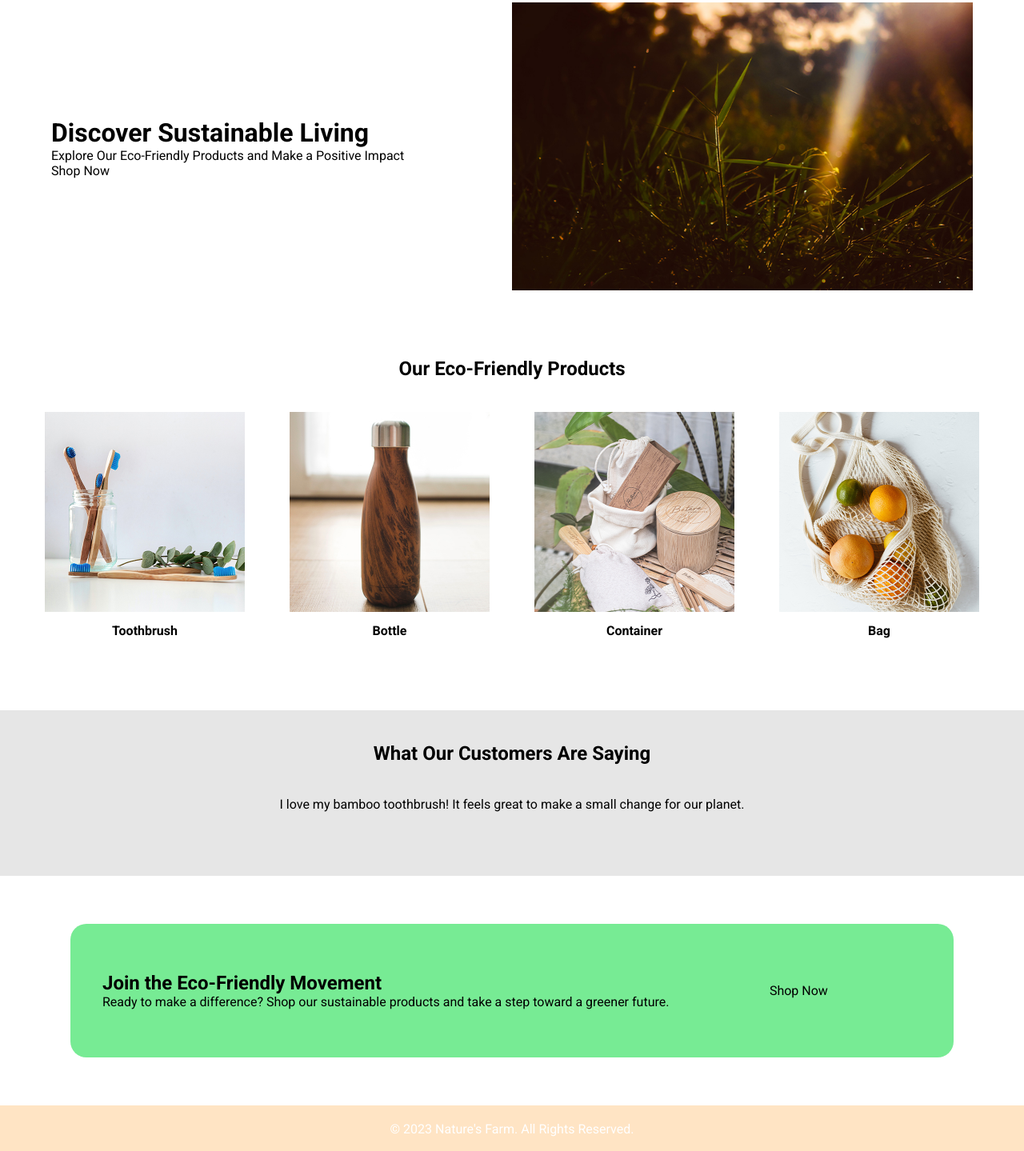
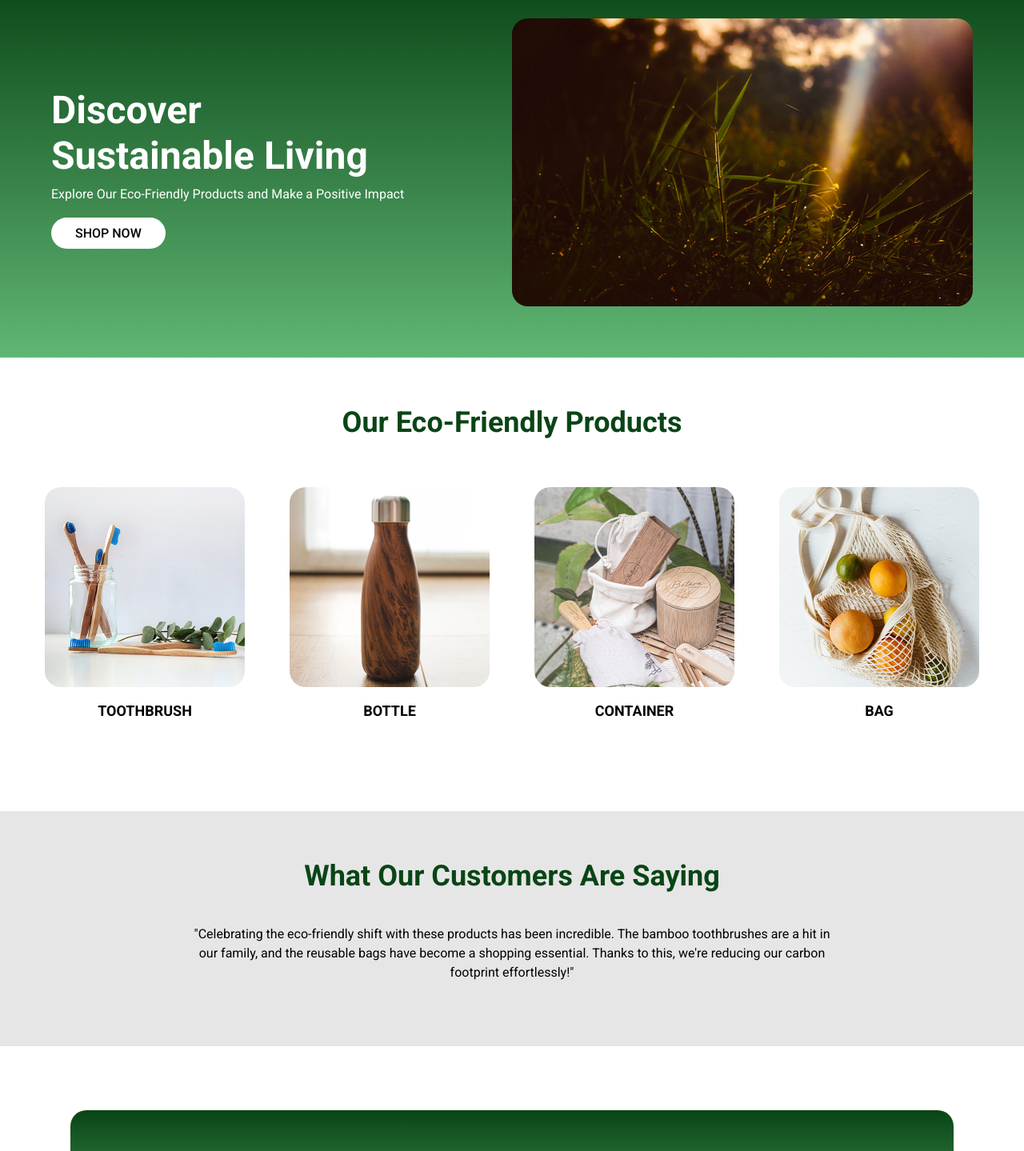
Before and after one commit to deadmoos/landing-page, a plain HTML site: page index.html in a window 1280 px wide. Shown: the part 141-1580 px from the top of the page at 80% size. Drawn offline with Linux system fonts and the light colour scheme.

Commit message:
Styles added to all elements. Project Objectives Completed

```diff
--- a/assets/stylesheet.css
+++ b/assets/stylesheet.css
@@ -10,6 +10,7 @@
 /* Header Styles */
 
 .header-wrapper {
+    background-color: #094516;
     width: 100%;
     overflow:hidden;
 }
@@ -36,6 +37,7 @@
 .nav-links li, .nav-links a {
     text-decoration: none;
     list-style-type: none;
+    color: #fff;
 }
 
 /* Hero Section */
@@ -43,12 +45,13 @@
 .hero-sec {
     width: 100%;
     overflow:hidden;
+    background: linear-gradient(0deg, rgba(96,182,116,1) 0%, rgba(9,69,22,1) 100%);
 }
 
 .hero-inner-container {
     width: 90%;
     margin: 0px auto;
-    padding: 40px 0px;
+    padding: 60px 0px;
     display: flex;
     align-items: center;
 }
@@ -57,17 +60,45 @@
     width: 50%;
 }
 
+.content-container {
+    color: #fff;
+}
+
+.hero-heading {
+    font-size: 48px;
+    margin-bottom: 10px;
+    max-width: 400px;
+}
+
+.hero-paragraph {
+    font-size: 16px;
+    margin-bottom: 30px;
+}
+
+.hero-btn {
+    background-color: #fff;
+    padding: 10px 30px;
+    color: #000;
+    border-radius: 20px;
+    font-weight: 500;
+    text-transform: uppercase;
+    font-size: 16px;
+}
+
+
+
 .hero-col-right {
     width: 50%;
 }
 
 .img-container img {
     width: 100%;
+    border-radius: 20px;
 }
 
 /* Product Section */
 .product-sec {
-    padding: 40px 0px;
+    padding: 60px 0px;
     width: 100%;
     overflow:hidden;
 }
@@ -76,6 +107,13 @@
     width: 80%;
     margin: 0px auto;
     text-align: center;
+    padding-bottom: 20px;
+
+}
+
+.sec-title {
+    font-size: 36px;
+    color: #094516;
 }
 
 .info-blocks {
@@ -84,19 +122,24 @@
     justify-content: space-evenly;
     align-items: center;
     padding: 40px 0px;
+
 }
 
 .info-block-wrapper {
     width:250px;
+
 }
 
 .info-image-wrapper img {
     width:100%;
+    border-radius: 20px;
 }
 
 .info-text-wrapper {
     text-align: center;
-    padding: 10px 0px;
+    padding: 15px 0px;
+    text-transform: uppercase;
+    font-size: 18px;
 }
 
 
@@ -105,14 +148,17 @@
     background-color: #e6e6e6;
     width: 100%;
     overflow:hidden;
-    padding: 40px 0px;
+    padding: 60px 0px;
 }
 
 .testimonial-inner-container {
     width: 80%;
     margin: 0px auto;
-    padding: 40px 10px;
+    padding: 20px 10px;
     text-align: center;
+    font-size: 16px;
+    width: 800px;
+    line-height: 24px;
 }
 
 /* CTA section */
@@ -120,21 +166,32 @@
 .cta-sec {
     width: 100%;
     overflow:hidden;
-    padding: 60px 0px;
+    padding: 80px 0px;
 }
 
 .cta-inner-container {
     width: 80%;
     margin: 0px auto;
     padding: 60px 40px;
-    background: #77eb94;
+    background: linear-gradient(0deg, rgba(96,182,116,1) 0%, rgba(9,69,22,1) 100%);
     display: flex;
     align-items: center;
     border-radius: 20px;
+    color: #fff;
 }
 
 .col-left {
     width: 70%;
+}
+
+.cta-heading {
+    font-size: 36px;
+    padding-bottom: 10px;
+}
+
+.cta-content {
+    font-size: 16px;
+    line-height: 24px;
 }
 
 .col-right {
@@ -146,7 +203,7 @@
 
 .footer-copyright {
     padding: 20px 0px;
-    background-color: bisque;
+    background-color: #094516;
     width: 100%;
     overflow: hidden;
 }
--- a/index.html
+++ b/index.html
@@ -112,7 +112,7 @@
             <div class="testimonial-inner-container">
                 <span class="testimonial-wrapper">
                     <p class="testimonial-content">
-                        I love my bamboo toothbrush! It feels great to make a small change for our planet.
+                        "Celebrating the eco-friendly shift with these products has been incredible. The bamboo toothbrushes are a hit in our family, and the reusable bags have become a shopping essential. Thanks to this, we're reducing our carbon footprint effortlessly!"
                     </p>
                 </span>
             </div>
@@ -125,7 +125,7 @@
                     <p class="cta-content">Ready to make a difference? Shop our sustainable products and take a step toward a greener future.</p>
                 </div>
                 <div class="col-right">
-                    <span class="cta-btn">Shop Now</span>
+                    <span class="cta-btn hero-btn">Shop Now</span>
                 </div>
             </div>
         </div>
```
